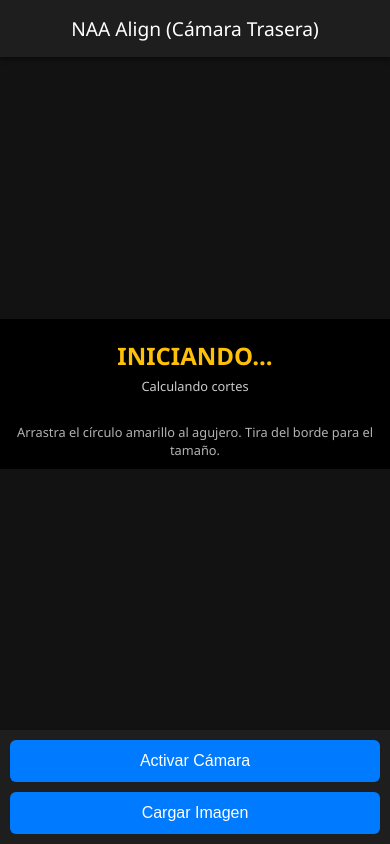
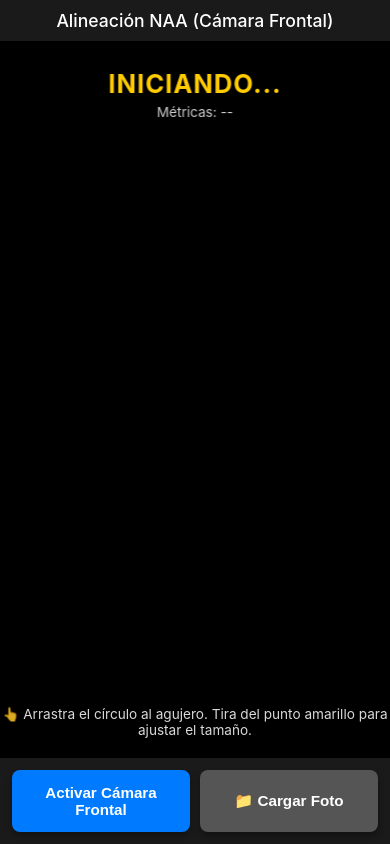
Before and after one commit to MARCOL0/o-ring-camera-app, a plain HTML site: page index.html in a window 390 px wide. Drawn offline with Linux system fonts and the light colour scheme.

Commit message:
Update index.html

```diff
--- a/index.html
+++ b/index.html
@@ -2,177 +2,162 @@
 <html lang="es">
 <head>
     <meta charset="UTF-8">
-    <meta name="viewport" content="width=device-width, initial-scale=1.0, user-scalable=no">
-    <title>Detector NAA - Cámara Trasera y Móvil</title>
+    <!-- Viewport adaptativo para móviles: deshabilita zoom y se ajusta a la pantalla -->
+    <meta name="viewport" content="width=device-width, initial-scale=1.0, maximum-scale=1.0, user-scalable=no">
+    <title>Detector NAA - Cámara Frontal (Móvil)</title>
     <style>
         :root {
-            --bg-color: #121212;
-            --panel-bg: #1e1e1e;
+            --bg-color: #000000;
+            --panel-bg: #1a1a1a;
             --text-color: #ffffff;
             --accent-color: #007bff;
-            --danger-color: #dc3545;
-            --success-color: #28a745;
+            --danger-color: #ff3b30;
+            --success-color: #34c759;
+            --warning-color: #ffcc00;
         }
 
-        body {
+        body, html {
             margin: 0;
             padding: 0;
+            width: 100%;
+            height: 100%;
             background-color: var(--bg-color);
             color: var(--text-color);
-            font-family: 'Segoe UI', Tahoma, Geneva, Verdana, sans-serif;
+            font-family: -apple-system, BlinkMacSystemFont, "Segoe UI", Roboto, Helvetica, Arial, sans-serif;
+            overflow: hidden; /* Evita cualquier scroll en la pantalla del móvil */
             display: flex;
             flex-direction: column;
-            align-items: center;
-            /* Altura dinámica para evitar que la barra de navegación del móvil oculte botones */
-            min-height: 100vh;
-            overflow: hidden;
         }
 
+        /* 1. Header Fijo superior */
         #header {
             width: 100%;
-            padding: 15px 0;
+            padding: 10px 0;
             text-align: center;
             background-color: var(--panel-bg);
-            box-shadow: 0 2px 5px rgba(0,0,0,0.5);
-            z-index: 10;
+            z-index: 20;
+            flex-shrink: 0;
         }
 
-        h1 { margin: 0; font-size: 1.2rem; font-weight: normal; }
+        h1 { margin: 0; font-size: 1.1rem; font-weight: 500; }
 
+        /* 2. Contenedor principal de la cámara (Ocupa todo el espacio restante) */
         #main-container {
             flex-grow: 1;
+            position: relative;
             width: 100%;
             display: flex;
             justify-content: center;
             align-items: center;
-            position: relative;
+            background-color: #000;
             overflow: hidden;
         }
 
         #video-element { display: none; }
 
-        #canvas-container {
-            position: relative;
-            width: 100%;
-            max-width: 600px;
-            /* Usamos la altura completa disponible para maximizar el visor en móviles */
-            height: 100%;
-            background-color: #000;
-        }
-
+        /* El Canvas ocupará el 100% del contenedor padre */
         #main-canvas {
+            position: absolute;
+            top: 0;
+            left: 0;
             width: 100%;
             height: 100%;
-            display: block;
+            object-fit: cover; /* Adapta el video llenando toda la pantalla sin distorsión */
             touch-action: none;
         }
 
+        /* 3. Textos flotantes sobre la cámara */
         #status-overlay {
             position: absolute;
-            top: 10px;
+            top: 15px;
             left: 50%;
             transform: translateX(-50%);
-            background-color: rgba(0, 0, 0, 0.7);
-            padding: 10px 20px;
-            border-radius: 8px;
+            background-color: rgba(0, 0, 0, 0.75);
+            padding: 12px 24px;
+            border-radius: 12px;
             text-align: center;
             pointer-events: none;
-            width: 80%;
-            max-width: 300px; /* Evita que sea excesivamente ancho */
+            z-index: 10;
+            backdrop-filter: blur(4px);
         }
 
         #status-text {
-            font-size: 1.5rem;
+            font-size: 1.6rem;
             font-weight: bold;
             margin: 0;
+            letter-spacing: 1px;
         }
 
         #status-text.centrada { color: var(--success-color); }
         #status-text.descentrada { color: var(--danger-color); }
-        #status-text.buscando { color: #ffc107; }
+        #status-text.buscando { color: var(--warning-color); }
 
-        /* Controles adaptables (Responsive) */
+        .instructions {
+            position: absolute;
+            bottom: 20px;
+            left: 0;
+            width: 100%;
+            text-align: center;
+            font-size: 0.85rem;
+            color: rgba(255,255,255,0.85);
+            pointer-events: none;
+            z-index: 10;
+            text-shadow: 0px 1px 3px rgba(0,0,0,0.8);
+        }
+
+        /* 4. Panel inferior de botones */
         #controls {
             width: 100%;
             background-color: var(--panel-bg);
-            padding: 15px;
+            padding: 12px;
             display: flex;
-            justify-content: center;
-            gap: 15px;
+            justify-content: space-around;
+            gap: 10px;
             box-sizing: border-box;
-            z-index: 10;
-            flex-wrap: wrap; /* Permite que los botones pasen a la siguiente línea si no caben */
+            z-index: 20;
+            flex-shrink: 0;
         }
 
         .btn {
             background-color: var(--accent-color);
             color: white;
             border: none;
-            padding: 12px 20px;
-            border-radius: 6px;
-            font-size: 1rem;
+            padding: 14px 10px;
+            border-radius: 8px;
+            font-size: 0.95rem;
+            font-weight: bold;
             cursor: pointer;
-            transition: background-color 0.2s;
-            flex: 1; /* Los botones crecen para ocupar el espacio */
-            min-width: 150px; /* Anchura mínima antes de saltar de línea */
-            max-width: 300px;
+            flex: 1; /* Ocupan mitades iguales de la pantalla */
             text-align: center;
+            box-shadow: 0 4px 6px rgba(0,0,0,0.3);
         }
 
-        .btn:hover { background-color: #0056b3; }
-        .btn:active { transform: scale(0.98); }
-
+        .btn:active { background-color: #0056b3; transform: scale(0.97); }
         #file-input { display: none; }
-
-        .instructions {
-            position: absolute;
-            bottom: 10px;
-            left: 0;
-            width: 100%;
-            text-align: center;
-            font-size: 0.8rem;
-            color: rgba(255,255,255,0.7);
-            pointer-events: none;
-            padding: 0 10px;
-            box-sizing: border-box;
-        }
-
-        /* Media Query para pantallas muy estrechas (móviles en vertical) */
-        @media (max-width: 400px) {
-            #controls {
-                flex-direction: column; /* Apila los botones uno encima de otro */
-                padding: 10px;
-                gap: 10px;
-            }
-            .btn {
-                max-width: 100%; /* El botón ocupa todo el ancho */
-            }
-        }
     </style>
 </head>
 <body>
 
     <div id="header">
-        <h1>NAA Align (Cámara Trasera)</h1>
+        <h1>Alineación NAA (Cámara Frontal)</h1>
     </div>
 
     <div id="main-container">
-        <div id="canvas-container">
-            <video id="video-element" autoplay playsinline></video>
-            <canvas id="main-canvas"></canvas>
+        <video id="video-element" autoplay playsinline></video>
+        <!-- Canvas donde se dibuja el video y el procesamiento -->
+        <canvas id="main-canvas"></canvas>
 
-            <div id="status-overlay">
-                <p id="status-text" class="buscando">INICIANDO...</p>
-                <p id="debug-text" style="font-size: 0.8rem; margin-top:5px; color:#ccc;">Calculando cortes</p>
-            </div>
+        <div id="status-overlay">
+            <p id="status-text" class="buscando">INICIANDO...</p>
+            <p id="debug-text" style="font-size: 0.85rem; margin-top:5px; color:#ccc;">Métricas: --</p>
+        </div>
 
-            <div class="instructions">Arrastra el círculo amarillo al agujero. Tira del borde para el tamaño.</div>
-        </div>
+        <div class="instructions">👆 Arrastra el círculo al agujero. Tira del punto amarillo para ajustar el tamaño.</div>
     </div>
 
     <div id="controls">
-        <button id="btn-camera" class="btn">Activar Cámara</button>
-        <button id="btn-image" class="btn" onclick="document.getElementById('file-input').click()">Cargar Imagen</button>
+        <button id="btn-camera" class="btn">Activar Cámara Frontal</button>
+        <button id="btn-image" class="btn" style="background-color: #555;" onclick="document.getElementById('file-input').click()">📁 Cargar Foto</button>
         <input type="file" id="file-input" accept="image/*">
     </div>
 
@@ -189,6 +174,7 @@
         let staticImage = null;
         let reqAnimFrame;
 
+        // Variables del O-ring
         let measureX = 0;
         let measureY = 0;
         let measureRadius = 50;
@@ -198,11 +184,14 @@
         let dragOffsetX = 0;
         let dragOffsetY = 0;
 
+        // Función para ajustar el tamaño del canvas interno al tamaño real del contenedor
         function resizeCanvas() {
-            const container = document.getElementById('canvas-container');
+            const container = document.getElementById('main-container');
+            // Damos al canvas la resolución real de la pantalla del dispositivo
             canvas.width = container.clientWidth;
             canvas.height = container.clientHeight;
 
+            // Centrar el anillo la primera vez que se carga
             if (measureX === 0) {
                 measureX = canvas.width / 2;
                 measureY = canvas.height / 2;
@@ -210,8 +199,10 @@
             }
         }
         window.addEventListener('resize', resizeCanvas);
-        resizeCanvas();
+        // Pequeño retardo al iniciar para asegurar que el DOM ha calculado el tamaño
+        setTimeout(resizeCanvas, 100);
 
+        // Control táctil
         function getPointerPos(e) {
             const rect = canvas.getBoundingClientRect();
             const clientX = e.touches ? e.touches[0].clientX : e.clientX;
@@ -233,7 +224,7 @@
             const dy = pos.y - measureY;
             const dist = Math.sqrt(dx*dx + dy*dy);
 
-            const edgeTolerance = 30; // Aumentado un poco para facilitar el toque en móvil
+            const edgeTolerance = 35; // Amplio margen táctil para el móvil
 
             if (Math.abs(dist - measureRadius) < edgeTolerance) {
                 isResizing = true;
@@ -256,7 +247,7 @@
             } else if (isResizing) {
                 const dx = pos.x - measureX;
                 const dy = pos.y - measureY;
-                measureRadius = Math.max(30, Math.sqrt(dx*dx + dy*dy));
+                measureRadius = Math.max(40, Math.sqrt(dx*dx + dy*dy));
             }
         });
 
@@ -265,13 +256,13 @@
             isResizing = false;
         });
 
-        // ACTIVA LA CÁMARA TRASERA
+        // 1. SOLUCIÓN CÁMARA FRONTAL
         btnCamera.addEventListener('click', async () => {
             staticImage = null;
             try {
-                // Se solicita específicamente "environment" (cámara trasera)
+                // facingMode: "user" fuerza el uso de la cámara frontal de selfies en móviles
                 const stream = await navigator.mediaDevices.getUserMedia({
-                    video: { facingMode: "environment", width: { ideal: 1280 }, height: { ideal: 720 } }
+                    video: { facingMode: "user", width: { ideal: 1280 }, height: { ideal: 720 } }
                 });
                 video.srcObject = stream;
                 video.play();
@@ -279,7 +270,7 @@
                 if (!reqAnimFrame) processFrame();
             } catch (err) {
                 console.error("Error cámara:", err);
-                alert("No se pudo acceder a la cámara trasera. Asegúrate de dar permisos.");
+                alert("Error al abrir cámara frontal. Permite el acceso en tu navegador.");
             }
         });
 
@@ -304,30 +295,40 @@
             reader.readAsDataURL(file);
         });
 
+        // 2. PROCESAMIENTO Y VISIÓN COMPUTACIONAL
         function processFrame() {
+            // Dibujar cámara o imagen ajustando los recortes (object-fit: cover casero)
             if (isVideoPlaying && video.readyState === video.HAVE_ENOUGH_DATA) {
                 const hRatio = canvas.width / video.videoWidth;
                 const vRatio = canvas.height / video.videoHeight;
-                const ratio = Math.max(hRatio, vRatio);
+                const ratio = Math.max(hRatio, vRatio); // Max = Cover
                 const centerShift_x = (canvas.width - video.videoWidth * ratio) / 2;
                 const centerShift_y = (canvas.height - video.videoHeight * ratio) / 2;
-                ctx.drawImage(video, 0, 0, video.videoWidth, video.videoHeight, centerShift_x, centerShift_y, video.videoWidth * ratio, video.videoHeight * ratio);
+
+                // Efecto espejo (flip horizontal) muy útil al usar cámara frontal para manipular muestras
+                ctx.save();
+                ctx.translate(canvas.width, 0);
+                ctx.scale(-1, 1);
+                ctx.drawImage(video, 0, 0, video.videoWidth, video.videoHeight, -centerShift_x, centerShift_y, video.videoWidth * ratio, video.videoHeight * ratio);
+                ctx.restore();
+
             } else if (staticImage) {
                 const hRatio = canvas.width / staticImage.width;
                 const vRatio = canvas.height / staticImage.height;
-                const ratio = Math.min(hRatio, vRatio);
+                const ratio = Math.min(hRatio, vRatio); // Min = Fit para fotos enteras
                 const centerShift_x = (canvas.width - staticImage.width * ratio) / 2;
                 const centerShift_y = (canvas.height - staticImage.height * ratio) / 2;
                 ctx.fillStyle = '#000';
                 ctx.fillRect(0,0, canvas.width, canvas.height);
                 ctx.drawImage(staticImage, 0, 0, staticImage.width, staticImage.height, centerShift_x, centerShift_y, staticImage.width * ratio, staticImage.height * ratio);
             } else {
-                ctx.fillStyle = '#1e1e1e';
+                ctx.fillStyle = '#111';
                 ctx.fillRect(0,0, canvas.width, canvas.height);
                 reqAnimFrame = requestAnimationFrame(processFrame);
                 return;
             }
 
+            // LÍMITES DE ESCANEO
             const startX = Math.max(0, measureX - measureRadius);
             const startY = Math.max(0, measureY - measureRadius);
             const endX = Math.min(canvas.width, measureX + measureRadius);
@@ -342,14 +343,15 @@
                 let puntosCortantes = 0;
                 let puntosBorde = 0;
                 let totalPixelesNucleo = 0;
-
                 const radioNucleo = measureRadius * 0.70;
 
+                // Conversión Escala Grises
                 const grises = new Uint8Array(width * height);
                 for (let i = 0; i < data.length; i += 4) {
                     grises[i/4] = 0.299 * data[i] + 0.587 * data[i+1] + 0.114 * data[i+2];
                 }
 
+                // Escaneo de vecinos
                 for (let y = 1; y < height - 1; y += 2) {
                     for (let x = 1; x < width - 1; x += 2) {
                         const canvasX = startX + x;
@@ -361,6 +363,7 @@
                         if (dist <= measureRadius) {
                             const idx = y * width + x;
                             const centerPx = grises[idx];
+                            // Operador Laplaciano para localizar el salto del óxido
                             const laplacian = Math.abs(
                                 4 * centerPx
                                 - grises[idx - 1]
@@ -372,11 +375,11 @@
                             if (laplacian > 60 && centerPx > 100) {
                                 if (dist < radioNucleo) {
                                     puntosCortantes++;
-                                    ctx.fillStyle = 'rgba(255,0,0,0.5)';
+                                    ctx.fillStyle = 'rgba(255,0,0,0.6)';
                                     ctx.fillRect(canvasX, canvasY, 2, 2);
                                 } else {
                                     puntosBorde++;
-                                    ctx.fillStyle = 'rgba(0,255,0,0.3)';
+                                    ctx.fillStyle = 'rgba(0,255,0,0.4)';
                                     ctx.fillRect(canvasX, canvasY, 2, 2);
                                 }
                             }
@@ -388,8 +391,9 @@
 
                 const densidadCorte = totalPixelesNucleo > 0 ? (puntosCortantes / totalPixelesNucleo) * 100 : 0;
 
-                debugText.textContent = `Pixeles cortando centro: ${puntosCortantes} (${densidadCorte.toFixed(2)}%)`;
+                debugText.textContent = `Corte centro: ${densidadCorte.toFixed(2)}% | Perímetro: ${puntosBorde}px`;
 
+                // CRITERIO FINAL
                 if (densidadCorte > 0.4) {
                     statusText.textContent = "DESCENTRADA";
                     statusText.className = "descentrada";
@@ -402,26 +406,28 @@
                 }
             }
 
+            // DIBUJO DE GUÍAS (O-Ring)
             ctx.beginPath();
             ctx.arc(measureX, measureY, measureRadius, 0, 2 * Math.PI);
-            ctx.strokeStyle = 'yellow';
-            ctx.lineWidth = 2;
+            ctx.strokeStyle = 'rgba(255, 235, 59, 0.9)'; // Amarillo
+            ctx.lineWidth = 2.5;
             ctx.stroke();
 
             ctx.beginPath();
             ctx.arc(measureX, measureY, measureRadius * 0.70, 0, 2 * Math.PI);
-            ctx.strokeStyle = 'rgba(255, 255, 255, 0.4)';
-            ctx.setLineDash([5, 5]);
+            ctx.strokeStyle = 'rgba(255, 255, 255, 0.35)';
+            ctx.setLineDash([6, 6]);
             ctx.lineWidth = 1;
             ctx.stroke();
             ctx.setLineDash([]);
 
+            // Tirador para redimensionar (Punto amarillo sólido)
             ctx.beginPath();
-            ctx.arc(measureX + measureRadius, measureY, 12, 0, 2 * Math.PI); // Tirador un poco más grande
-            ctx.fillStyle = 'rgba(255,255,0,0.8)';
+            ctx.arc(measureX + measureRadius, measureY, 15, 0, 2 * Math.PI);
+            ctx.fillStyle = 'rgba(255, 235, 59, 0.8)';
             ctx.fill();
             ctx.strokeStyle = 'black';
-            ctx.lineWidth = 1;
+            ctx.lineWidth = 1.5;
             ctx.stroke();
 
             reqAnimFrame = requestAnimationFrame(processFrame);
```
